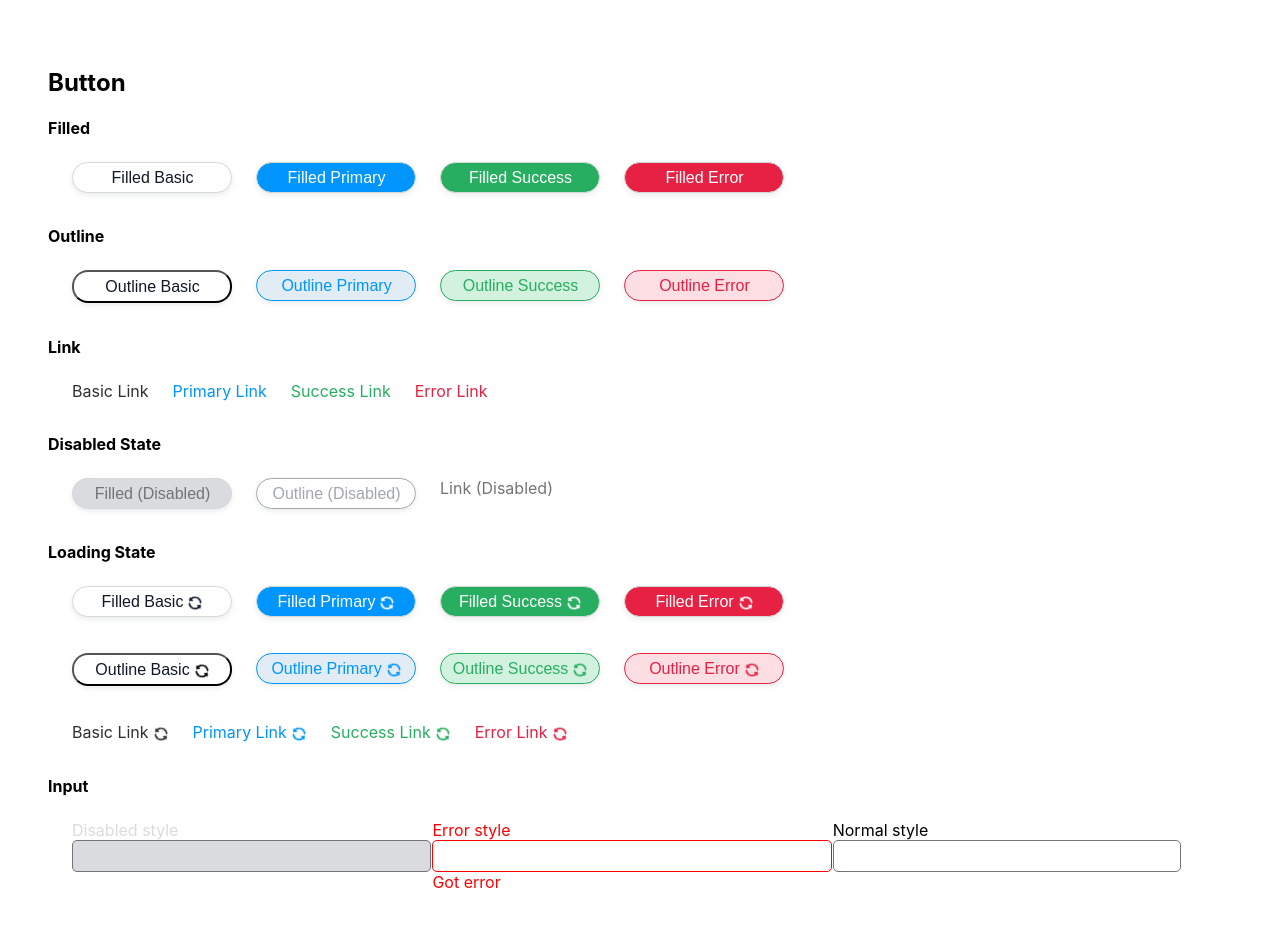
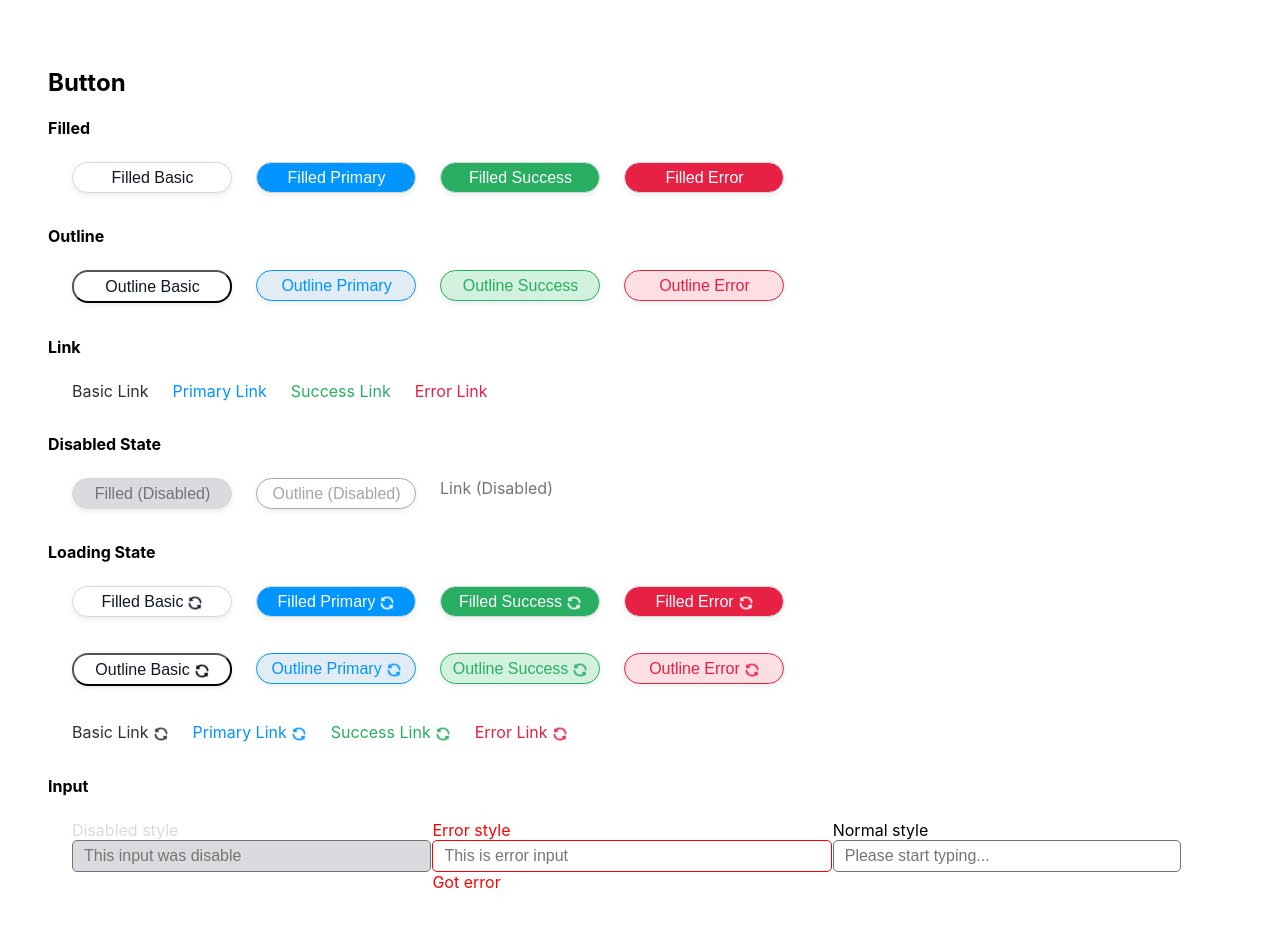
Before and after one commit to nataliehoang91/custom-components-implementation, a React (Create React App) app: page / in a window 1280 px wide. Shown: the top 926 px of the page. Built offline with nearby package versions, Linux system fonts and the light colour scheme.

Commit message:
Feat: update demo placeholder

```diff
--- a/src/App.tsx
+++ b/src/App.tsx
@@ -272,7 +272,13 @@ function App() {
       <SectionTitle>Input</SectionTitle>
       <FlexWrapper>
         <Wrapper>
-          <InputText id="input1" label="Disabled style" type="text" disabled />
+          <InputText
+            placeholder="This input was disable"
+            id="input1"
+            label="Disabled style"
+            type="text"
+            disabled
+          />
         </Wrapper>
         <Wrapper>
           <InputText
@@ -281,10 +287,16 @@ function App() {
             type="text"
             isError
             errorMessage="Got error"
+            placeholder="This is error input"
           />
         </Wrapper>
         <Wrapper>
-          <InputText id="input3" label="Normal style" type="text" />
+          <InputText
+            id="input3"
+            label="Normal style"
+            type="text"
+            placeholder="Please start typing..."
+          />
         </Wrapper>
       </FlexWrapper>
     </Container>
```
